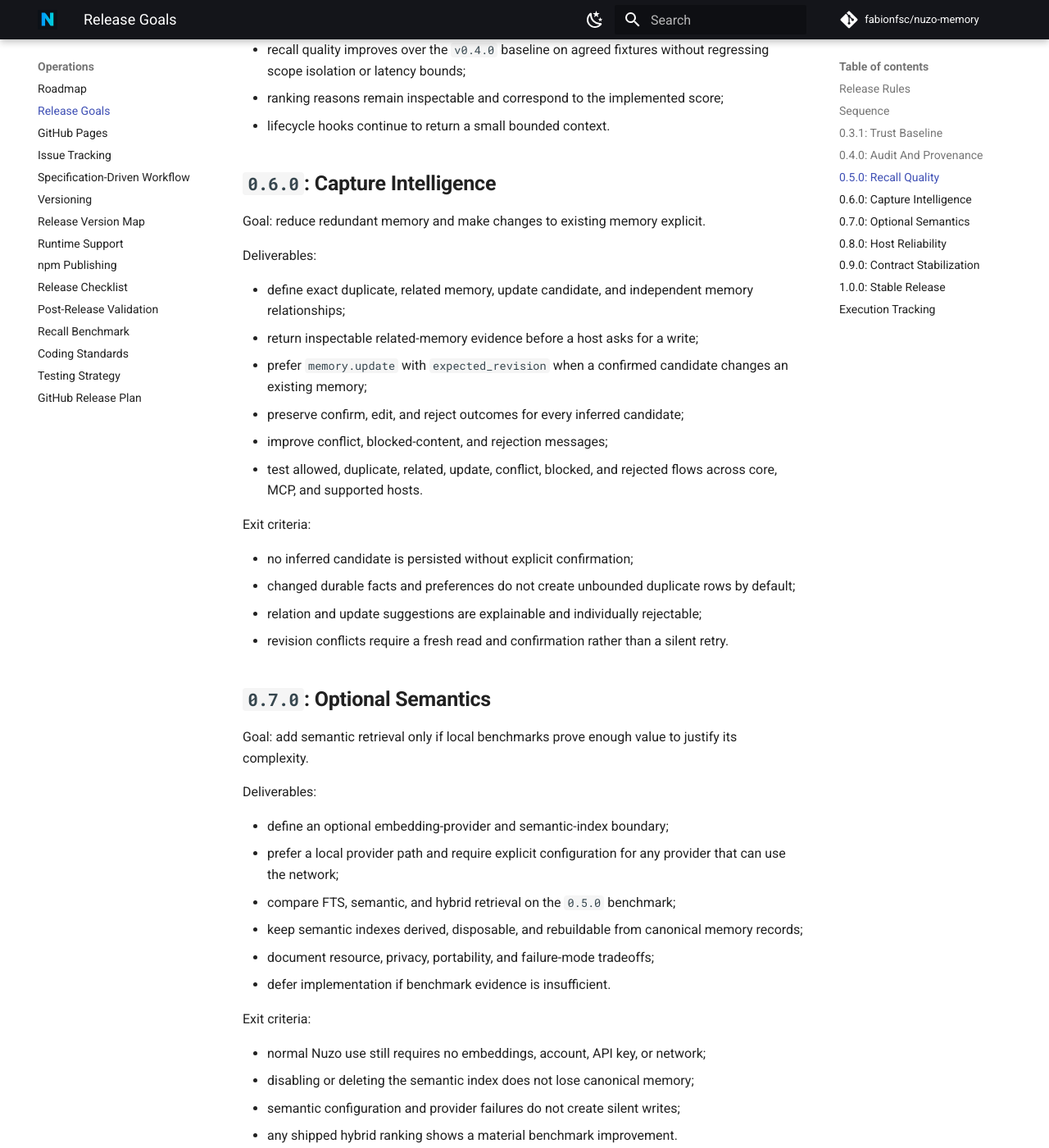
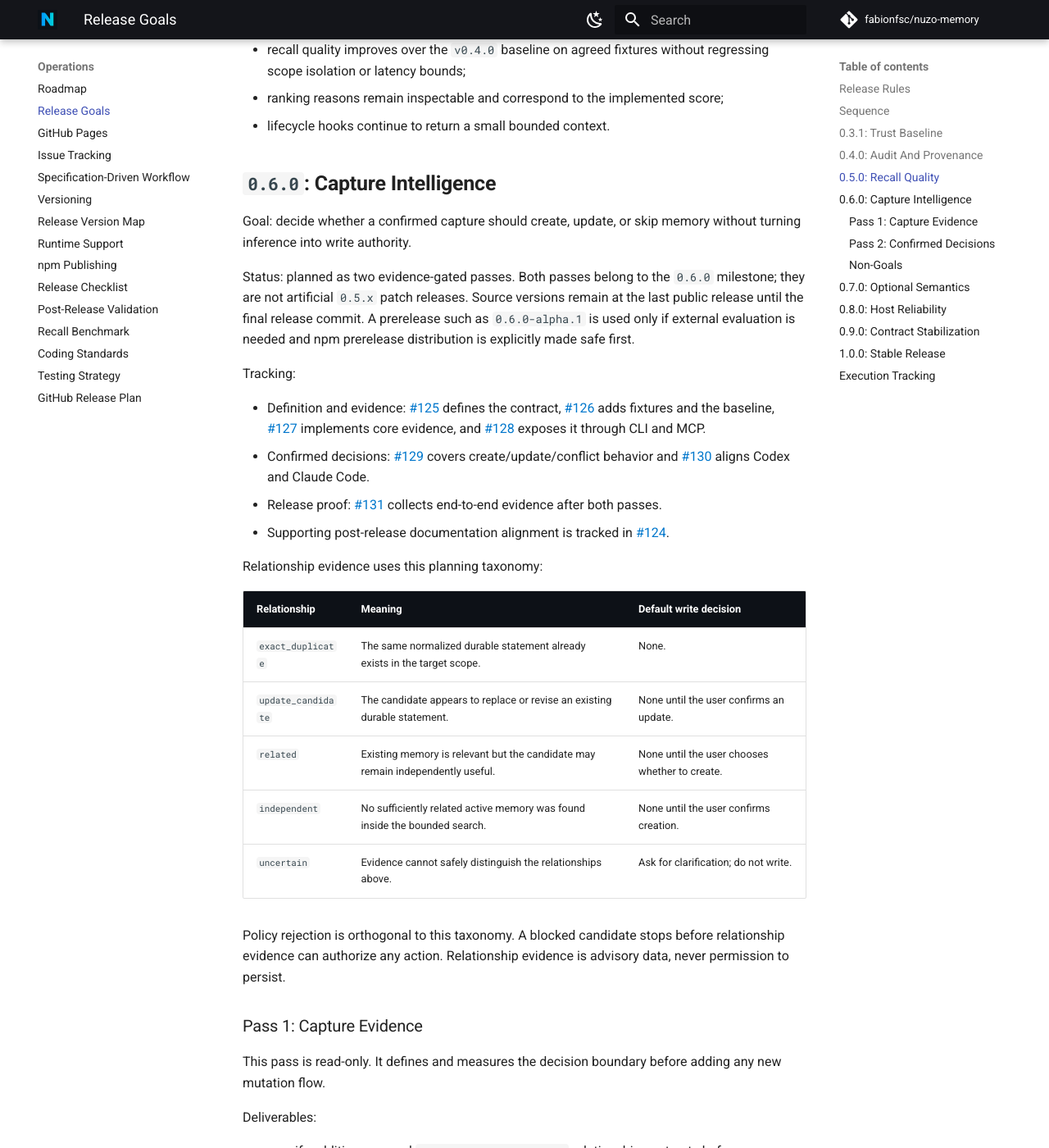
Before and after one commit to fabionfsc/nuzo-memory, an MkDocs documentation site: the page built from docs/operations/release-goals.md, in a window 1280 px wide and 1400 px high, scrolled down 3949 px. Shown: the whole window at 82% size. Built offline with MkDocs 1.6.1 and Material for MkDocs 9.7.7, drawn with Linux system fonts in a browser that asks for light colours; comment, search, counter and statistics services are not loaded; some of the changed text lies outside the part shown.

Commit message:
docs(goals): define 0.6.0 capture intelligence
Defines the two-pass evidence and confirmation gates, creates an executable milestone backlog, refreshes post-release invariants, and aligns confirmed create/update wording.

```diff
--- a/docs/operations/release-goals.md
+++ b/docs/operations/release-goals.md
@@ -140,28 +140,131 @@
 
 ## `0.6.0`: Capture Intelligence
 
-Goal: reduce redundant memory and make changes to existing memory explicit.
+Goal: decide whether a confirmed capture should create, update, or skip memory
+without turning inference into write authority.
+
+Status: planned as two evidence-gated passes. Both passes belong to the
+`0.6.0` milestone; they are not artificial `0.5.x` patch releases. Source
+versions remain at the last public release until the final release commit. A
+prerelease such as `0.6.0-alpha.1` is used only if external evaluation is
+needed and npm prerelease distribution is explicitly made safe first.
+
+Tracking:
+
+- Definition and evidence: [#125](https://github.com/fabionfsc/nuzo-memory/issues/125)
+  defines the contract, [#126](https://github.com/fabionfsc/nuzo-memory/issues/126)
+  adds fixtures and the baseline, [#127](https://github.com/fabionfsc/nuzo-memory/issues/127)
+  implements core evidence, and [#128](https://github.com/fabionfsc/nuzo-memory/issues/128)
+  exposes it through CLI and MCP.
+- Confirmed decisions: [#129](https://github.com/fabionfsc/nuzo-memory/issues/129)
+  covers create/update/conflict behavior and
+  [#130](https://github.com/fabionfsc/nuzo-memory/issues/130) aligns Codex and
+  Claude Code.
+- Release proof: [#131](https://github.com/fabionfsc/nuzo-memory/issues/131)
+  collects end-to-end evidence after both passes.
+- Supporting post-release documentation alignment is tracked in
+  [#124](https://github.com/fabionfsc/nuzo-memory/issues/124).
+
+Relationship evidence uses this planning taxonomy:
+
+| Relationship | Meaning | Default write decision |
+| --- | --- | --- |
+| `exact_duplicate` | The same normalized durable statement already exists in the target scope. | None. |
+| `update_candidate` | The candidate appears to replace or revise an existing durable statement. | None until the user confirms an update. |
+| `related` | Existing memory is relevant but the candidate may remain independently useful. | None until the user chooses whether to create. |
+| `independent` | No sufficiently related active memory was found inside the bounded search. | None until the user confirms creation. |
+| `uncertain` | Evidence cannot safely distinguish the relationships above. | Ask for clarification; do not write. |
+
+Policy rejection is orthogonal to this taxonomy. A blocked candidate stops
+before relationship evidence can authorize any action. Relationship evidence
+is advisory data, never permission to persist.
+
+### Pass 1: Capture Evidence
+
+This pass is read-only. It defines and measures the decision boundary before
+adding any new mutation flow.
 
 Deliverables:
 
-- define exact duplicate, related memory, update candidate, and independent
-  memory relationships;
-- return inspectable related-memory evidence before a host asks for a write;
-- prefer `memory.update` with `expected_revision` when a confirmed candidate
-  changes an existing memory;
-- preserve confirm, edit, and reject outcomes for every inferred candidate;
-- improve conflict, blocked-content, and rejection messages;
-- test allowed, duplicate, related, update, conflict, blocked, and rejected
-  flows across core, MCP, and supported hosts.
+- specify additive core and `memory.suggest_capture` relationship contracts
+  before implementation, including compatibility with current consumers;
+- add public synthetic fixtures with English as the primary quality bar and
+  Portuguese, Unicode, scope, policy, and ambiguity safety coverage;
+- measure the exact-duplicate-only `0.5.0` baseline before tuning;
+- retrieve a bounded set of active candidates from the authorized target
+  scope without cross-scope disclosure;
+- return inspectable evidence such as relationship, memory ID, revision,
+  matched terms or tags, and a concise reason;
+- distinguish `uncertain` from `independent` rather than forcing a weak match;
+- keep candidate detection outside storage and keep suggestion evaluation free
+  of memory and audit writes;
+- use no telemetry, mandatory embeddings, remote LLM, or network dependency.
+
+Pass 1 gate:
+
+- the contract and fixture expectations are reviewed before ranking changes;
+- the baseline and proposed quality envelope are reproducible from repository
+  commands;
+- policy rejection, scope isolation, result bounds, and zero-write behavior
+  pass with no exceptions;
+- English classification and ambiguity cases can fail independently;
+- evidence is inspectable and corresponds to the implemented decision;
+- existing recall benchmark and lifecycle-hook bounds do not regress.
+
+Pass 2 cannot begin until this gate is satisfied.
+
+### Pass 2: Confirmed Decisions
+
+This pass turns evidence into explicit user choices while preserving the
+existing write APIs and policy boundary.
+
+Deliverables:
+
+- present create, update, keep-separate, clarify, and reject outcomes without
+  selecting one silently;
+- keep `exact_duplicate`, blocked, rejected, and unresolved `uncertain`
+  outcomes write-free;
+- route confirmed independent creation through `memory.remember`;
+- route confirmed replacement through `memory.update` with the displayed
+  memory ID and `expected_revision`;
+- require a fresh read and confirmation after `MEMORY_REVISION_CONFLICT`, with
+  no silent retry;
+- preserve source attribution and metadata-only audit events for confirmed
+  writes;
+- align CLI, MCP, Codex, and Claude Code guidance and protocol tests with the
+  same core decisions;
+- validate separate-session flows against staged and published artifacts.
+
+### Non-Goals
+
+- silent or confidence-triggered writes;
+- storing rejected suggestions, hidden drafts, or conversation transcripts;
+- automatic conflict resolution or background retries;
+- cross-scope candidate comparison that can disclose unauthorized memory;
+- semantic retrieval, embeddings, sync, or remote classification;
+- host-specific relationship logic that duplicates core behavior;
+- changing the canonical memory model solely to retain suggestion state.
 
 Exit criteria:
 
-- no inferred candidate is persisted without explicit confirmation;
-- changed durable facts and preferences do not create unbounded duplicate rows
-  by default;
-- relation and update suggestions are explainable and individually rejectable;
-- revision conflicts require a fresh read and confirmation rather than a
-  silent retry.
+- no inferred, blocked, rejected, duplicate, or uncertain candidate is
+  persisted without an explicit confirmed decision;
+- exact duplicates create zero new active memories by default;
+- changed durable facts and preferences prefer an inspectable confirmed
+  update over an unbounded additional row;
+- every relation and recommended decision includes bounded evidence and remains
+  individually confirmable, editable, or rejectable;
+- all candidate lookup is scope-safe and bounded in candidates, output, and
+  latency;
+- revision conflicts require a fresh read and confirmation instead of a
+  silent retry;
+- the capture benchmark records baseline and tuned results without private
+  data, telemetry, network calls, embeddings, or fixture-specific ranking
+  vocabulary;
+- CLI, MCP, Codex, and Claude Code tests prove allowed, duplicate, related,
+  update, conflict, blocked, rejected, and ambiguous flows;
+- the `0.5.0` recall benchmark, lifecycle-hook matrix, audit guarantees, npm
+  artifact validation, and supported runtime matrix remain green.
 
 ## `0.7.0`: Optional Semantics
 
```
Also changed, not shown: docs/operations/post-release-validation.md (+24 -31 lines), docs/spec/capture-suggestions.md (+5 -3 lines).
